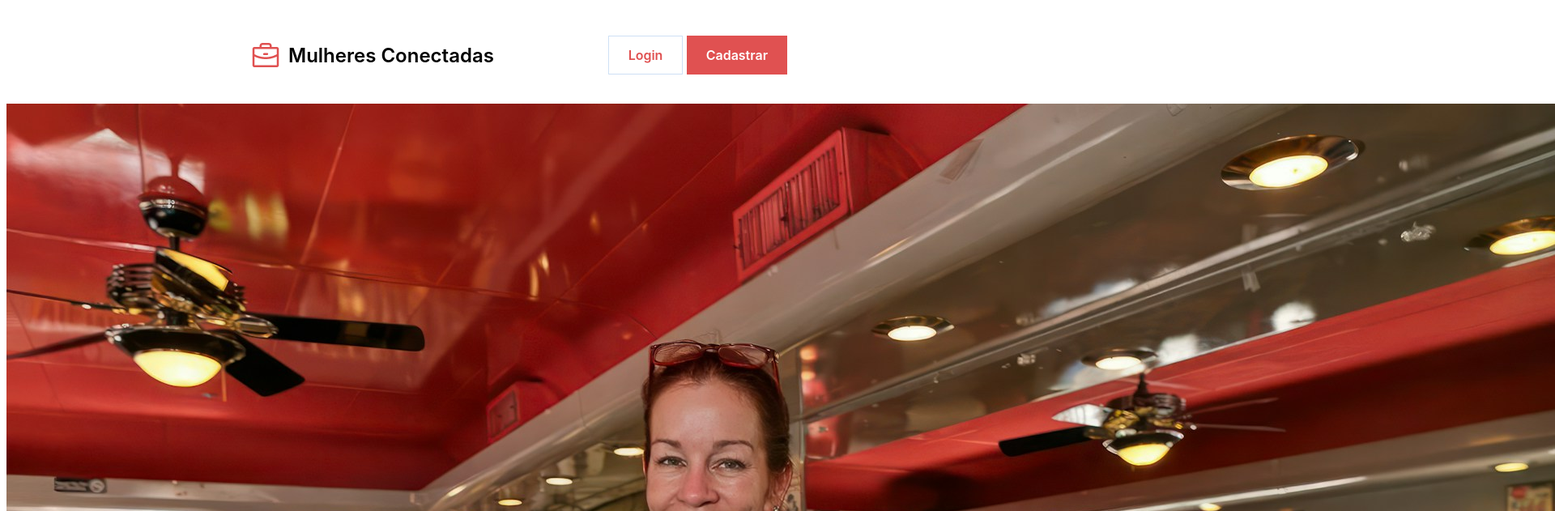
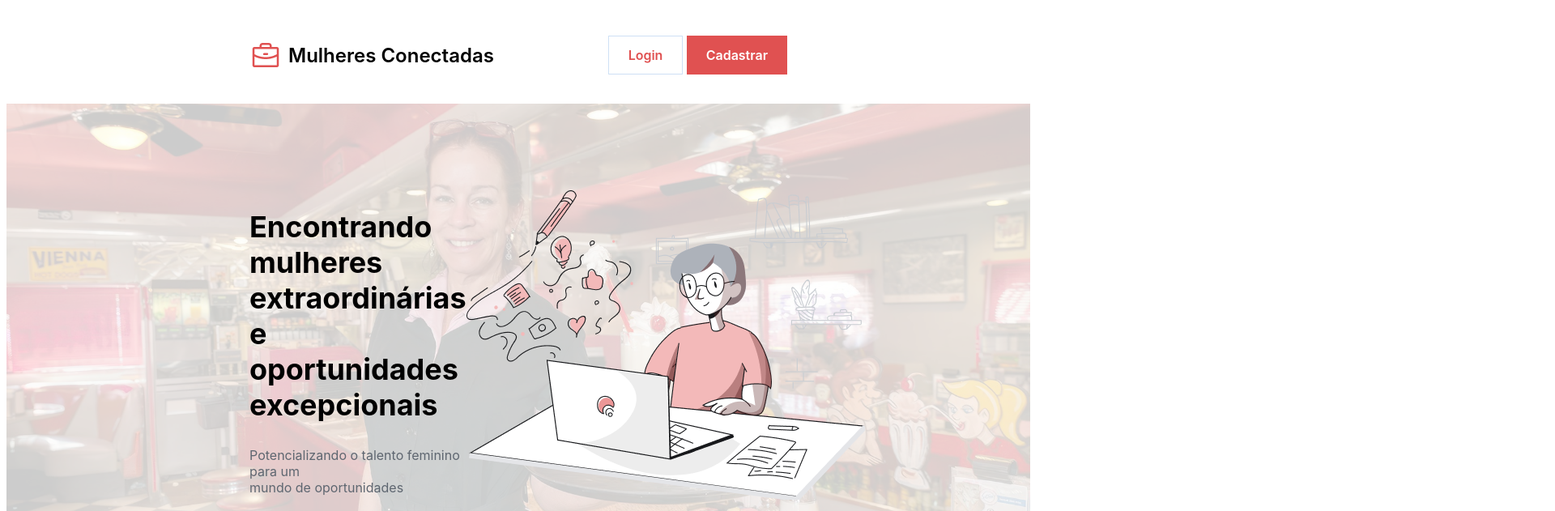
Before and after one commit to jfrancosearch/jovem-programadora, a plain HTML site: page mulheres-conectadas/index.html in a window 1280 px wide. Shown: the top 631 px of the page at 81% size, 1920 px wide, since content can reach past the window. Drawn offline with Linux system fonts and the light colour scheme.

Commit message:
Update styles.css

```diff
--- a/mulheres-conectadas/styles.css
+++ b/mulheres-conectadas/styles.css
@@ -14,6 +14,7 @@ nav {
   font-weight: 500; /*peso da fonte*/
   justify-content: space-between; /*espaço igual entre todos os elementos do menu, na horizontal*/
 }
+
 .logo {
   display: flex;  /*deixar todos os elementos dentro do menu na horizontal*/
   align-items: center; /*alinhar todos os elementos do menu centralizando ao meio no eixo y*/
@@ -26,6 +27,7 @@ nav {
   height: 40px; /*altura*/
   margin-right: 8px; /*margem da direita*/
 }
+
 button {
   color: #E05151; /*cor do texto do botão */
   /* border: none; /*remover a borda do botão*/
@@ -38,8 +40,39 @@ button {
   font-weight: 600; /*peso da fonte*/
   border : 1px solid #CEE0F5 /*1px(espessura da borda) solid(linha) depois vem a cor da borda*/
 }
+
 .botao-cadastrar{
   background-color: #E05151; /*cor de fundo do botão*/
   color: white; /*cor da fonte do botão*/
   border : none; /*remove a borda do botão cadastrar*/
 }
+
+section{
+  height: 594px;
+  position: relative; /*vai definir que toda a seção vai ficar posicionada de forma relativa à página*/
+}
+
+.conteudo-hero{
+  padding: 100px 300px; /*espaço interno baixo-cima(100) e esquerda-direita(300)*/
+  display: flex;
+  align-items: center;
+}
+
+/*aqui eu estou selecionado o elemento <h1> que está dentro do elemento que tem a classe informacao-hero*/
+.informacao-hero h1{
+  font-size: 36px;
+}
+
+/*aqui eu estou selecionado o elemento <p> que está dentro do elemento que tem a classe informacao-hero*/
+.informacao-hero p{
+  color: #5E6670;
+}
+
+.imagem-fundo{
+  position: absolute; /*estou deixando a imagem na posição absoluta em relação ao meu <section>*/
+  width: 100%; /*ocupa a largura total da página*/
+  height: 100%; /*ocupa a altura total definida no section, no caso de 594px*/
+  z-index: -1; /*aqui eu estou dizendo que a imagem vai ficar atrás do conteudo escrito na tela*/
+  object-fit: cover; /* estou dizendo pra imagem ocupar a largura total da página*/
+  opacity: 0.2; /*estou colocando uma opacidade de 20% na imagem*/
+}
```
